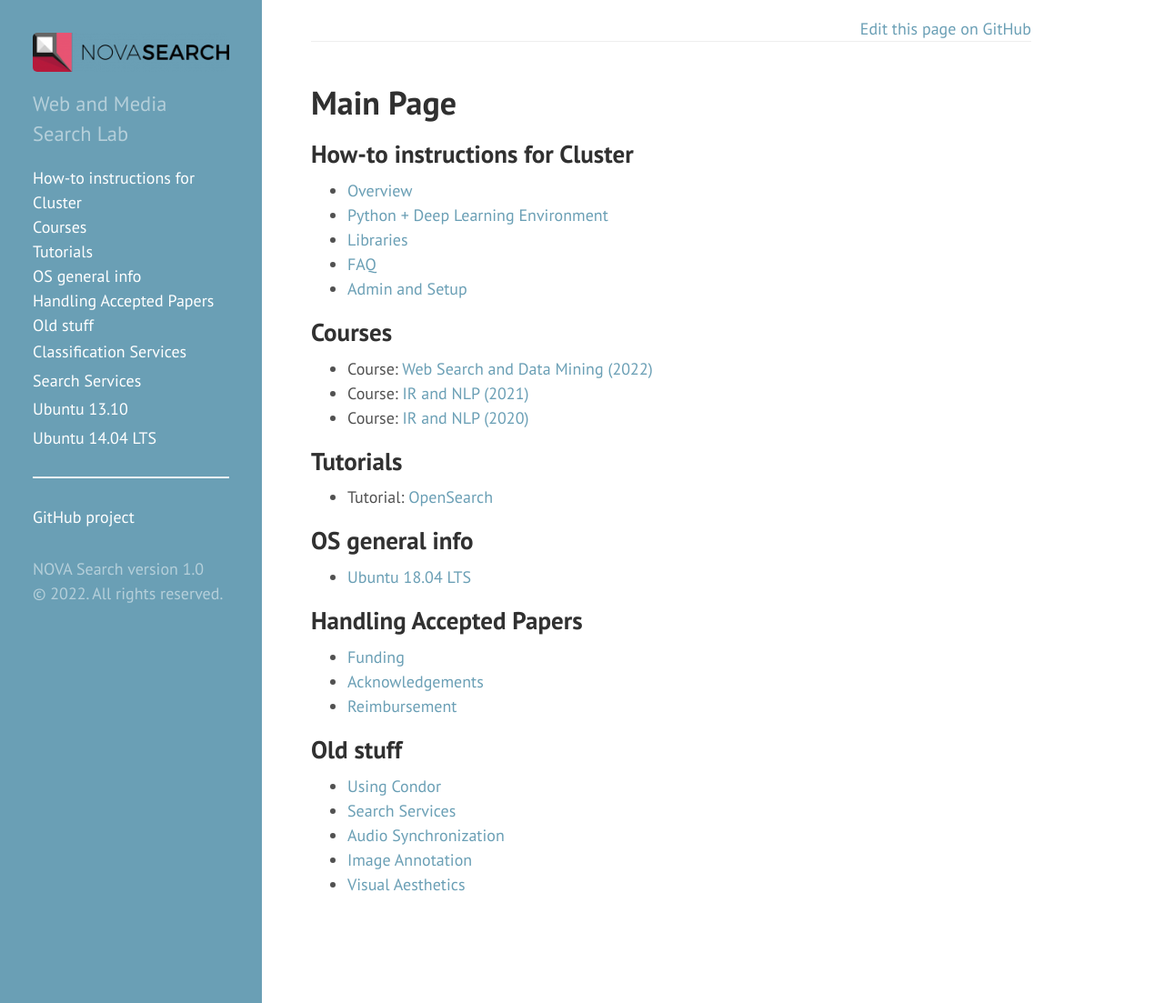
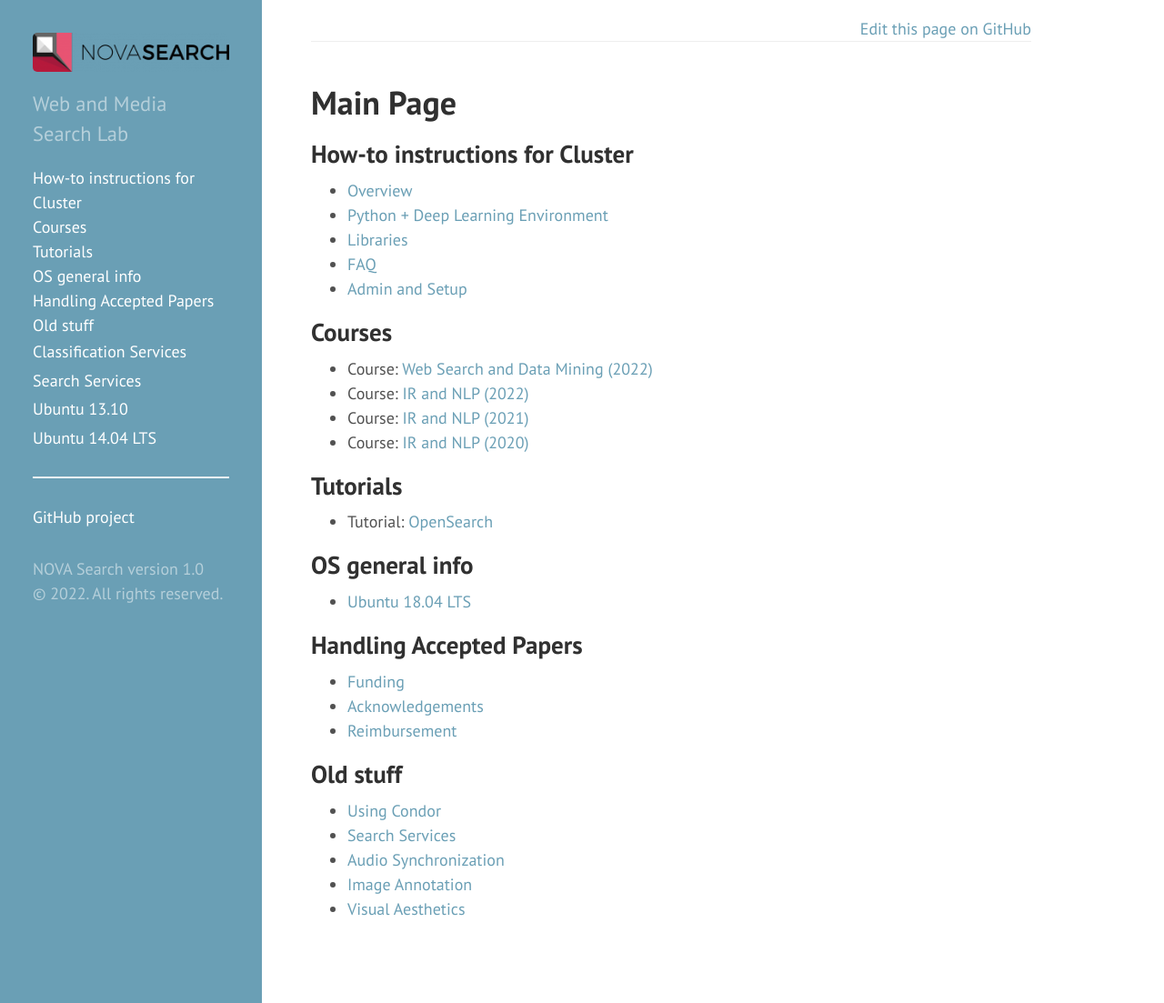
Before and after one commit to novasearch/wiki.novasearch.org, a Jekyll site: the page built from wiki/Main_Page.md, in a window 1280 px wide and 1103 px high. Shown: the whole window at 91% size. Built offline with Jekyll 4.4.1, drawn with Linux system fonts in a browser that asks for light colours.

Commit message:
Update Main_Page.md

```diff
--- a/wiki/Main_Page.md
+++ b/wiki/Main_Page.md
@@ -24,6 +24,7 @@ How-to instructions for Cluster
 Courses
 --------------------
 - Course: [Web Search and Data Mining (2022)](/wiki/courses/WSDM_2022)
+- Course: [IR and NLP (2022)](/wiki/IR_NLP_2022)
 - Course: [IR and NLP (2021)](/wiki/IR_NLP_2021)
 - Course: [IR and NLP (2020)](/wiki/IR_NLP)
 
```
